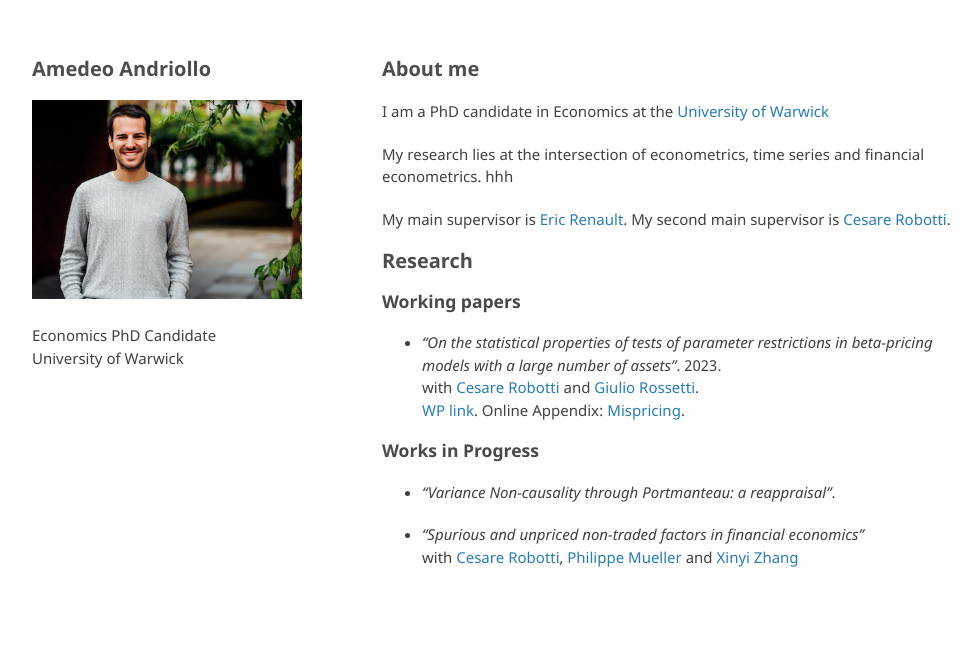
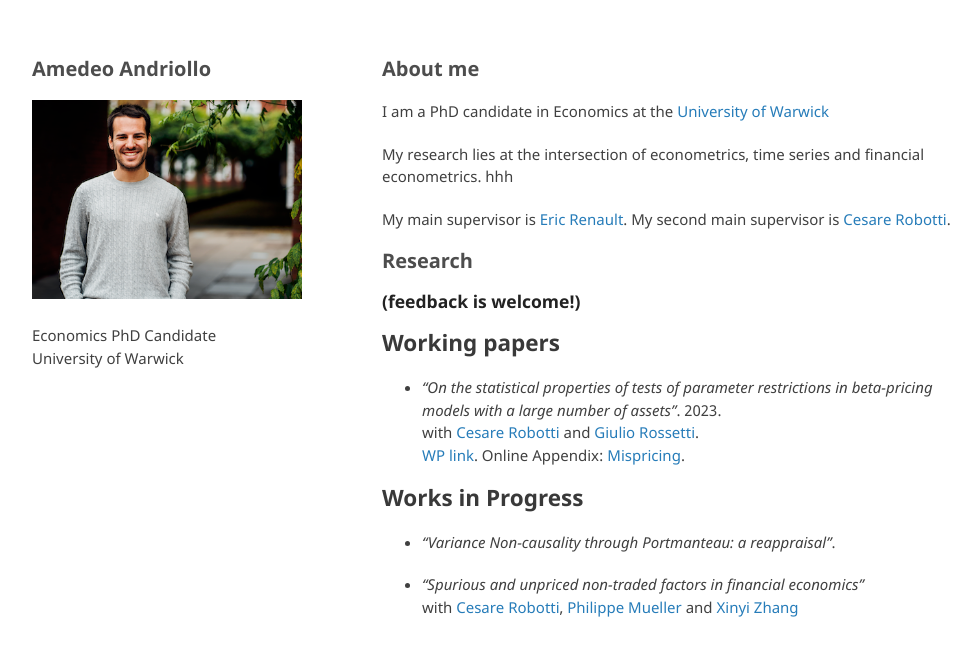
Before and after one commit to amandri/amandri.github.io, a Jekyll site: the page built from index.md, in a window 1280 px wide. Shown: the top 656 px of the page, without its empty margins (133-1113 px from the left). Built offline with Jekyll 4.4.1, drawn with Linux system fonts in a browser that asks for light colours; the repository's description, which GitHub fills in, is left out; our own code applies the rules of GitHub Pages for plain Markdown files.

Commit message:
Update index.md

```diff
--- a/index.md
+++ b/index.md
@@ -12,13 +12,15 @@ My main supervisor is [Eric Renault](https://warwick.ac.uk/fac/soc/economics/sta
 
 # Research
 
-### Working papers
+### **(feedback is welcome!)**
+
+## Working papers
 
 - *"On the statistical properties of tests of parameter restrictions in beta-pricing models with a large number of assets"*. 2023. \
 with [Cesare Robotti](https://www.cesarerobotti.com) and [Giulio Rossetti](https://giuliorossetti94.github.io).  \
 [WP link](https://www.dropbox.com/s/pgkgtgbottj9574/Rossetti_Andriollo_Robotti.pdf?dl=0). Online Appendix: [Mispricing](https://www.dropbox.com/s/6uhz62iu0fahm11/output_misspricing.pdf?dl=0).
 
-### Works in Progress
+## Works in Progress
 
 - *"Variance Non-causality through Portmanteau: a reappraisal"*.
 
```
